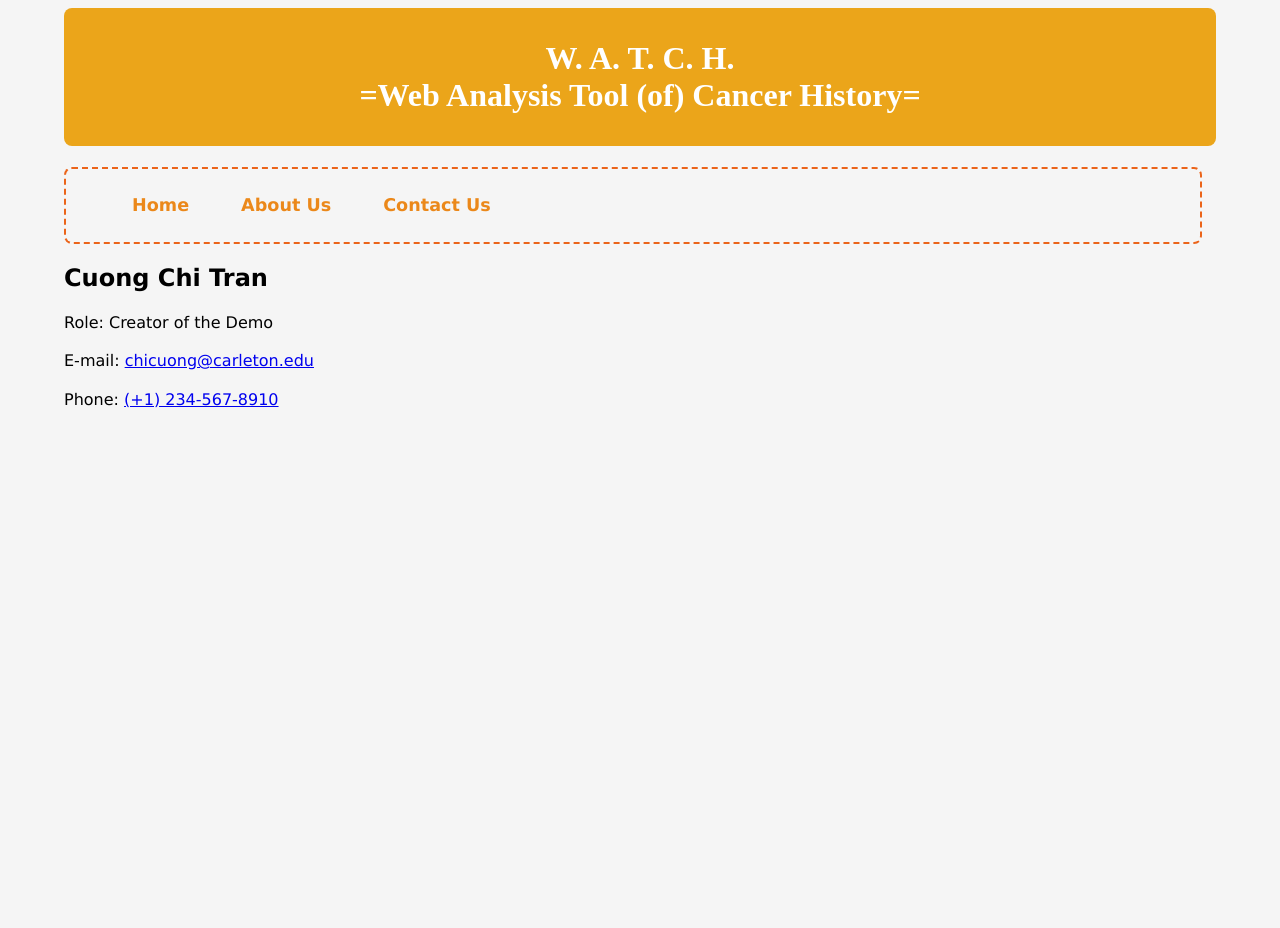
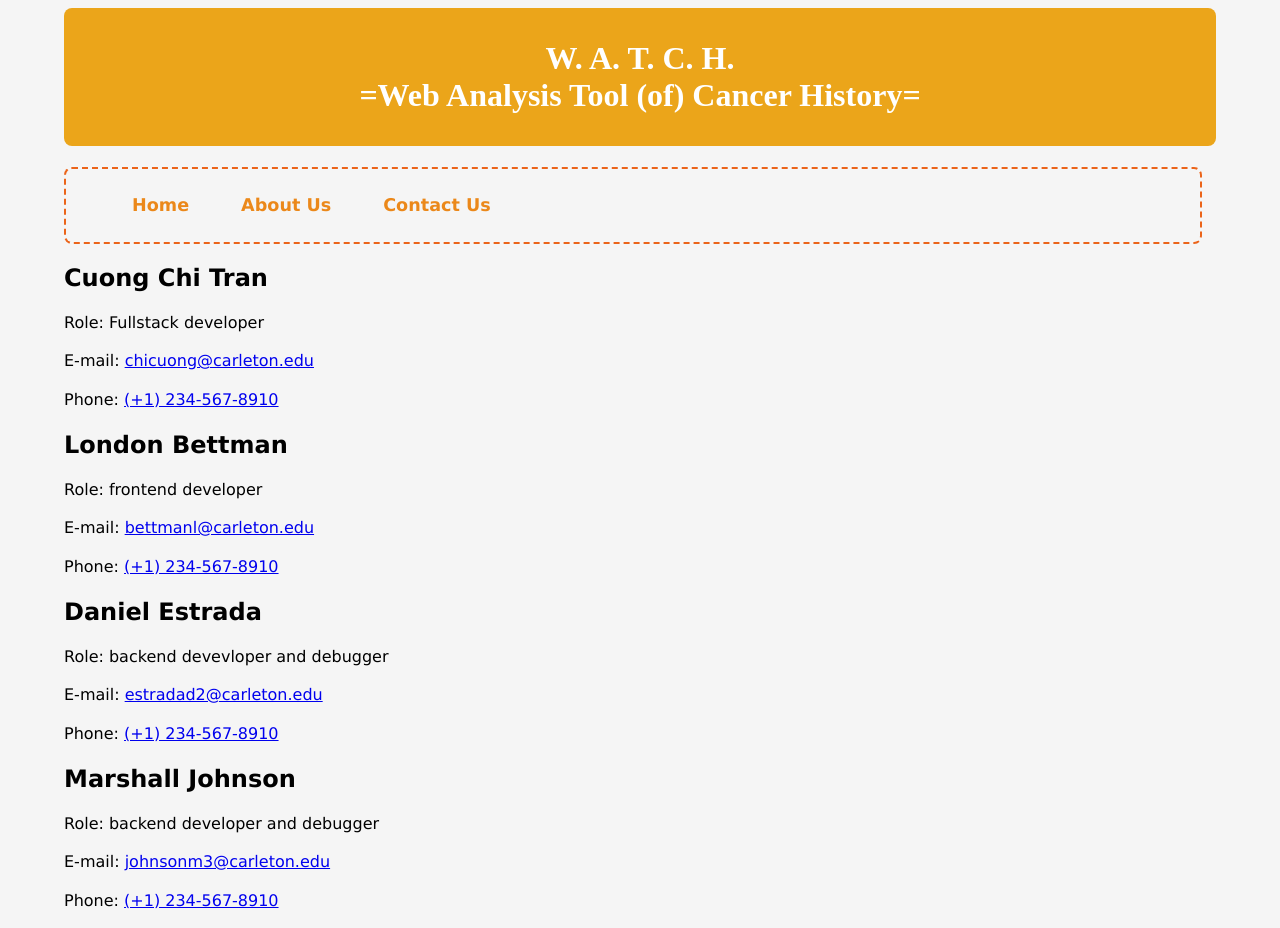
Before and after one commit to CS257-F23/team-project-b, a Flask app: page /contact in a window 1280 px wide. Before the commit the page ends 408 px from the top, so only its background shows below. Run offline with Flask 3, Linux system fonts and the light colour scheme.

Commit message:
fixed minor errors on the home page and contact page, and improved docstrings for Production code files

```diff
--- a/templates/contact_us.html
+++ b/templates/contact_us.html
@@ -2,8 +2,25 @@
 <html>
     {% block content %}
         <h2>Cuong Chi Tran</h2>
-        <p>Role: Creator of the Demo</p>
+        <p>Role: Fullstack developer</p>
         <p>E-mail: <a href="mailto:chicuong@carleton.edu">chicuong@carleton.edu</a></p>
         <p>Phone: <a href="tel:+12345678910">(+1) 234-567-8910</a></p>
+
+        <h2>London Bettman</h2>
+        <p>Role: frontend developer</p>
+        <p>E-mail: <a href="mailto:bettmanl@carleton.edu">bettmanl@carleton.edu</a></p>
+        <p>Phone: <a href="tel:+12345678910">(+1) 234-567-8910</a></p>
+
+        <h2>Daniel Estrada</h2>
+        <p>Role: backend devevloper and debugger</p>
+        <p>E-mail: <a href="mailto:estradad2@carleton.edu">estradad2@carleton.edu</a></p>
+        <p>Phone: <a href="tel:+12345678910">(+1) 234-567-8910</a></p>
+
+        <h2>Marshall Johnson</h2>
+        <p>Role: backend developer and debugger</p>
+        <p>E-mail: <a href="mailto:johnsonm3@carleton.edu">johnsonm3@carleton.edu</a></p>
+        <p>Phone: <a href="tel:+12345678910">(+1) 234-567-8910</a></p>
+
+
     {% endblock %}
 </html>
--- a/templates/home_page.html
+++ b/templates/home_page.html
@@ -2,7 +2,7 @@
 <html>
     {% block content %}
         <p>Welcome to our group's data analysis website for the U.S.'s cancer incidences.</p>
-        <p>To use, simply input the data points you'd like to filter by (seperated by commas), select your search method, and press submit!</p>
+        <p>To use, simply input the data points you'd like to filter by (seperated by commas), select your combination method, and press submit!</p>
         <p>For a more in-depth introduction, please access the <a href="/about">About Us</a> page.</p>
         <form action = "data" method = "post">
             <fieldset>
```
Also changed, not shown: ProductionCode/watch.py (+2 -13 lines), cl.py (+12 -0 lines).
